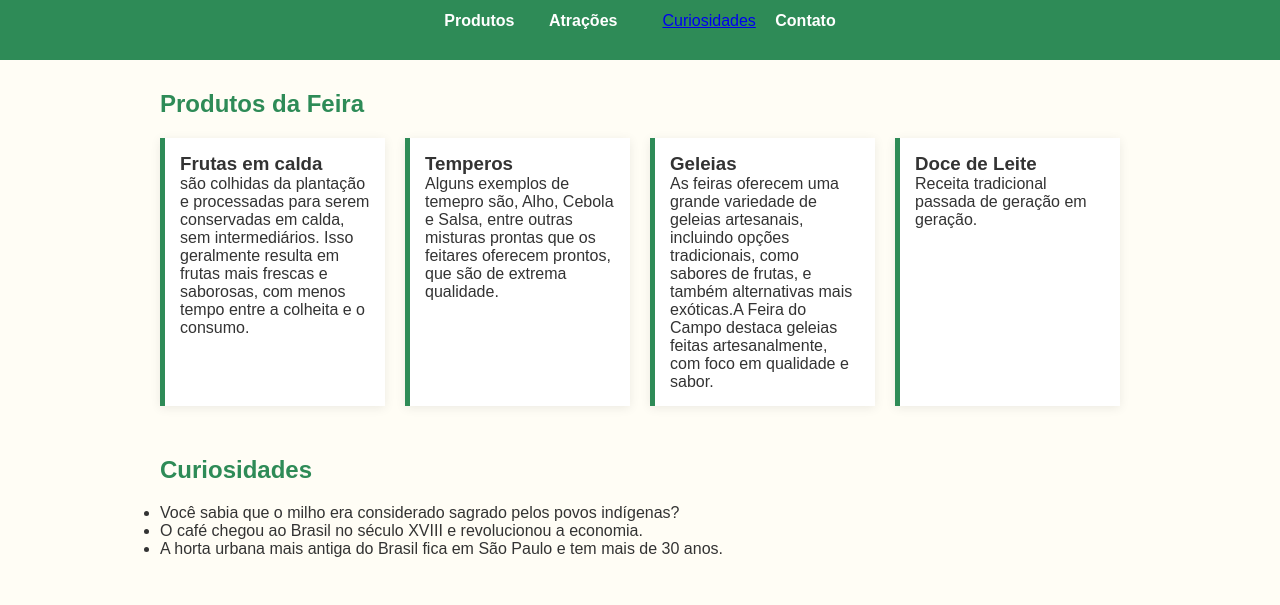
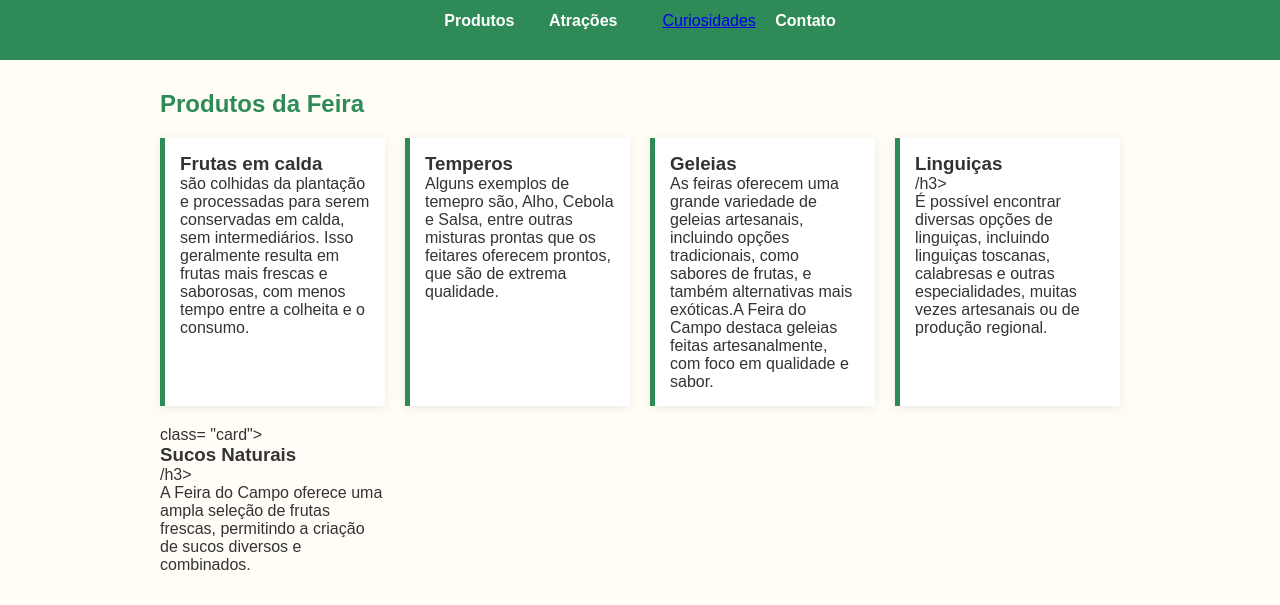
Before and after one commit to SaraDaniel2/Feira.conectada, a plain HTML site: page index.html in a window 1280 px wide. Shown: the part 96-701 px from the top of the page. Drawn offline with Linux system fonts and the light colour scheme.

Commit message:
Add files via upload

```diff
--- a/index.html
+++ b/index.html
@@ -41,9 +41,12 @@
 <p>As feiras oferecem uma grande variedade de geleias artesanais, incluindo opções tradicionais, como sabores de frutas, e também alternativas mais exóticas.A Feira do Campo destaca geleias feitas artesanalmente, com foco em qualidade e sabor. </p>
 </div>
 <div class="card">
-<h3>Doce de Leite</h3>
-<p>Receita tradicional passada de geração em geração.</p>
+<h3>Linguiças</h3>/h3>
+<p>É possível encontrar diversas opções de linguiças, incluindo linguiças toscanas, calabresas e outras especialidades, muitas vezes artesanais ou de produção regional.</p>
 </div>
+<div> class= "card">
+<h3>Sucos Naturais</h3>/h3>
+<p>A Feira do Campo oferece uma ampla seleção de frutas frescas, permitindo a criação de sucos diversos e combinados. </p>
 </div>
 </section>
 
```
